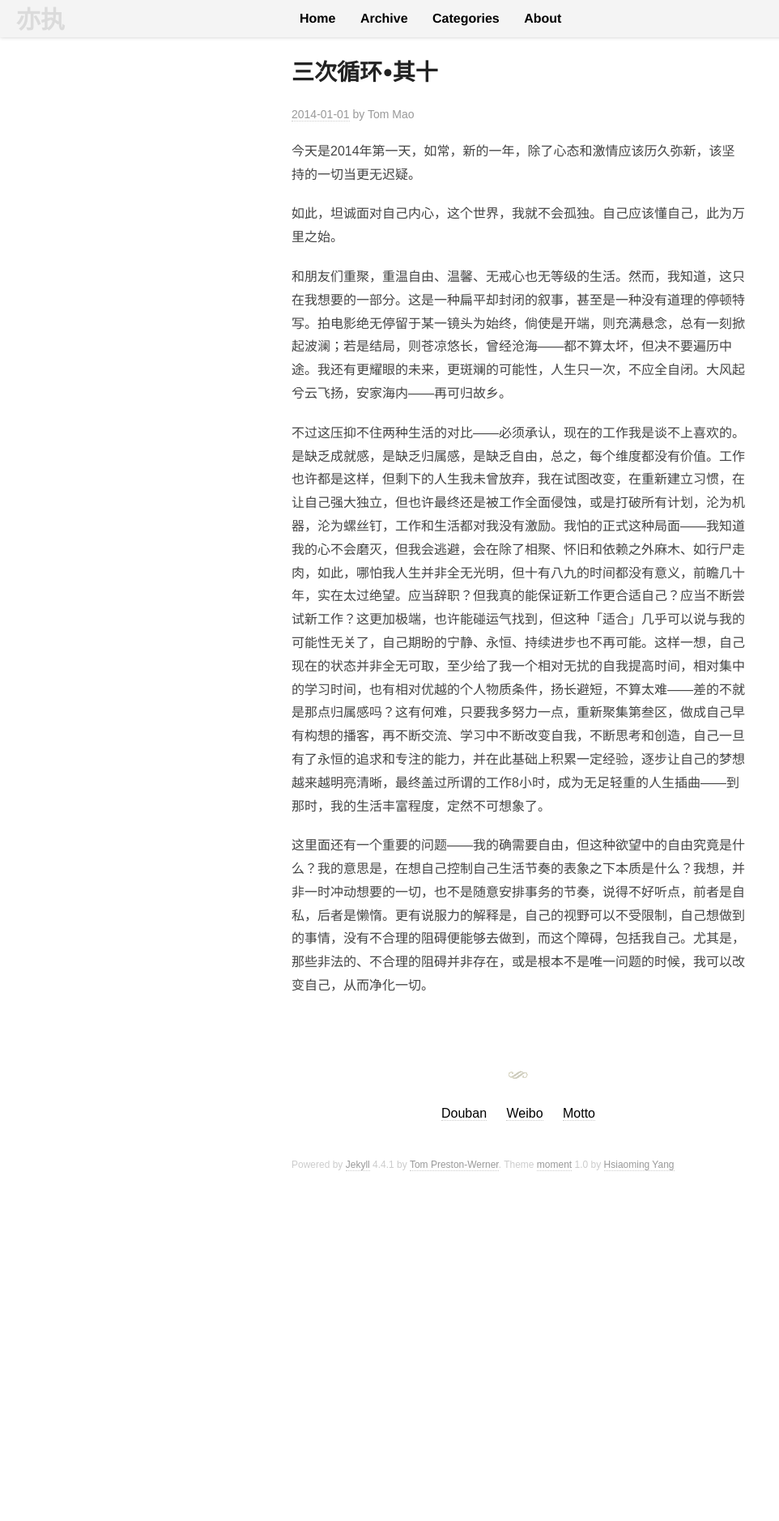
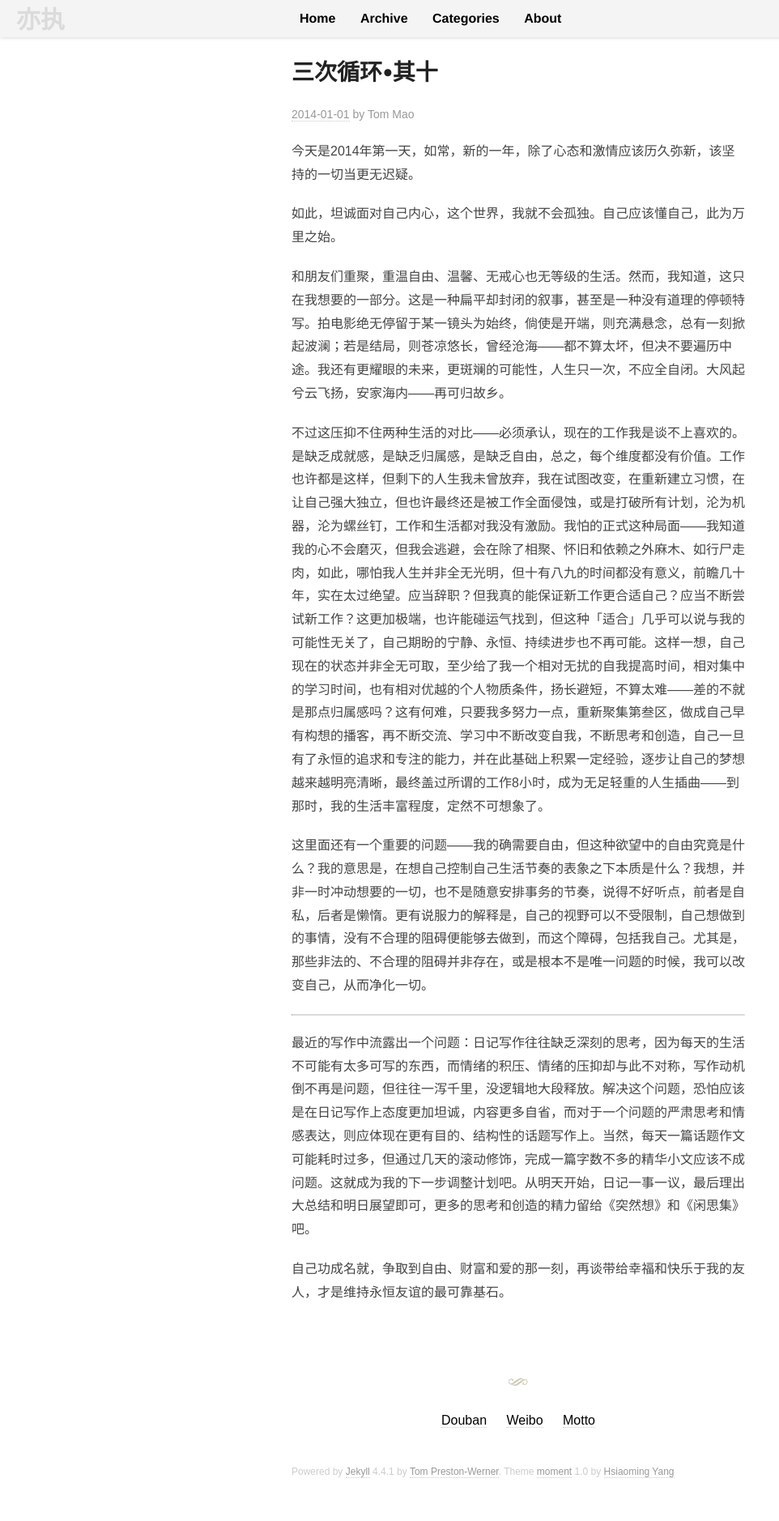
Before and after one commit to fanyange/fanyange.github.io, a Jekyll site: the page built from _posts/2014-01-01-new3-10th.md, in a window 1280 px wide. Shown: the whole page at 81% size, without its empty margins (0-962 px from the left). Built offline with Jekyll 4.4.1, drawn with Linux system fonts in a browser that asks for light colours; some web fonts are replaced; comment, search, counter and statistics services are not loaded; before the commit the page ends 1499 px from its top, so only the background shows below that.

Commit message:
添加最后两段

```diff
--- a/_posts/2014-01-01-new3-10th.md
+++ b/_posts/2014-01-01-new3-10th.md
@@ -13,3 +13,9 @@ categories: 日知录
 不过这压抑不住两种生活的对比——必须承认，现在的工作我是谈不上喜欢的。是缺乏成就感，是缺乏归属感，是缺乏自由，总之，每个维度都没有价值。工作也许都是这样，但剩下的人生我未曾放弃，我在试图改变，在重新建立习惯，在让自己强大独立，但也许最终还是被工作全面侵蚀，或是打破所有计划，沦为机器，沦为螺丝钉，工作和生活都对我没有激励。我怕的正式这种局面——我知道我的心不会磨灭，但我会逃避，会在除了相聚、怀旧和依赖之外麻木、如行尸走肉，如此，哪怕我人生并非全无光明，但十有八九的时间都没有意义，前瞻几十年，实在太过绝望。应当辞职？但我真的能保证新工作更合适自己？应当不断尝试新工作？这更加极端，也许能碰运气找到，但这种「适合」几乎可以说与我的可能性无关了，自己期盼的宁静、永恒、持续进步也不再可能。这样一想，自己现在的状态并非全无可取，至少给了我一个相对无扰的自我提高时间，相对集中的学习时间，也有相对优越的个人物质条件，扬长避短，不算太难——差的不就是那点归属感吗？这有何难，只要我多努力一点，重新聚集第叁区，做成自己早有构想的播客，再不断交流、学习中不断改变自我，不断思考和创造，自己一旦有了永恒的追求和专注的能力，并在此基础上积累一定经验，逐步让自己的梦想越来越明亮清晰，最终盖过所谓的工作8小时，成为无足轻重的人生插曲——到那时，我的生活丰富程度，定然不可想象了。
 
 这里面还有一个重要的问题——我的确需要自由，但这种欲望中的自由究竟是什么？我的意思是，在想自己控制自己生活节奏的表象之下本质是什么？我想，并非一时冲动想要的一切，也不是随意安排事务的节奏，说得不好听点，前者是自私，后者是懒惰。更有说服力的解释是，自己的视野可以不受限制，自己想做到的事情，没有不合理的阻碍便能够去做到，而这个障碍，包括我自己。尤其是，那些非法的、不合理的阻碍并非存在，或是根本不是唯一问题的时候，我可以改变自己，从而净化一切。
+
+---
+
+最近的写作中流露出一个问题：日记写作往往缺乏深刻的思考，因为每天的生活不可能有太多可写的东西，而情绪的积压、情绪的压抑却与此不对称，写作动机倒不再是问题，但往往一泻千里，没逻辑地大段释放。解决这个问题，恐怕应该是在日记写作上态度更加坦诚，内容更多自省，而对于一个问题的严肃思考和情感表达，则应体现在更有目的、结构性的话题写作上。当然，每天一篇话题作文可能耗时过多，但通过几天的滚动修饰，完成一篇字数不多的精华小文应该不成问题。这就成为我的下一步调整计划吧。从明天开始，日记一事一议，最后理出大总结和明日展望即可，更多的思考和创造的精力留给《突然想》和《闲思集》吧。
+
+自己功成名就，争取到自由、财富和爱的那一刻，再谈带给幸福和快乐于我的友人，才是维持永恒友谊的最可靠基石。
```
